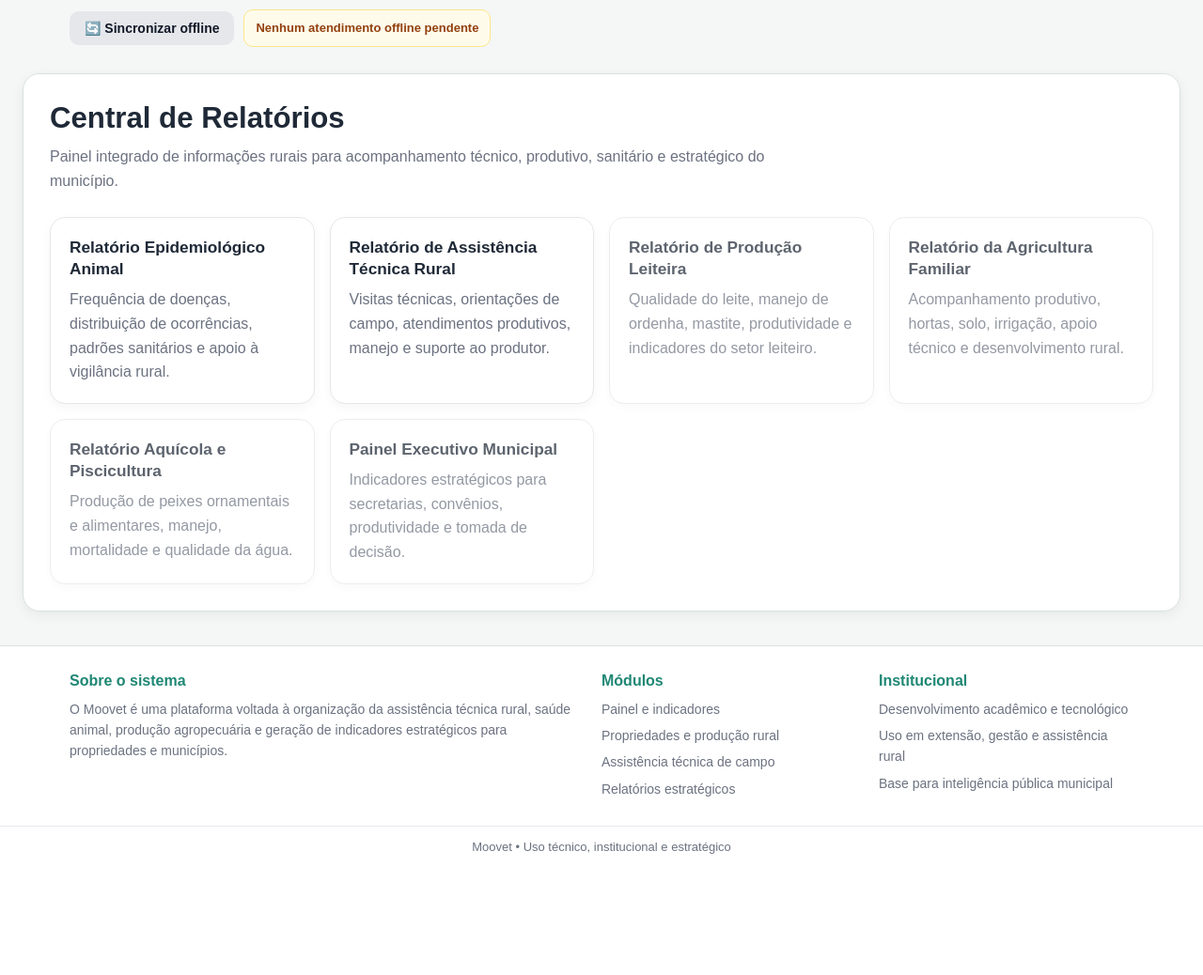
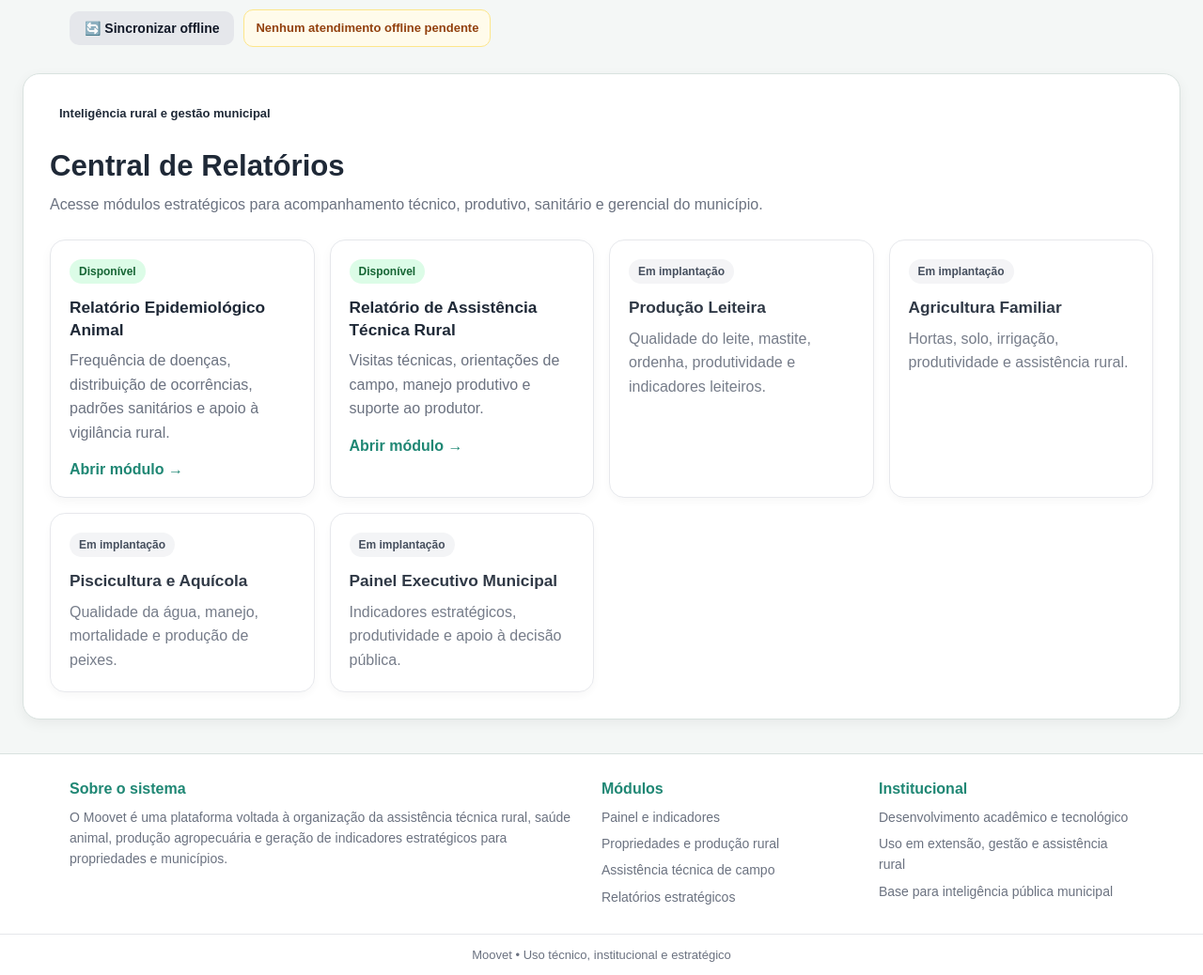
Before and after one commit to glauciocassiano-star/plataforma-relatorios, a Flask app: template app/templates/relatorios_central.html in a window 1280 px wide. Shown: the part 176-1214 px from the top of the page at 94% size. Before the commit the page ends 1085 px from the top, so only its background shows below. Run offline with Flask 3, Linux system fonts and the light colour scheme; the template is opened without the code that fills it, so the values that code supplies are empty.

Commit message:
central de relatorios versao piloto institucional

```diff
--- a/app/templates/relatorios_central.html
+++ b/app/templates/relatorios_central.html
@@ -2,85 +2,169 @@
 {% block title %}Central de Relatórios{% endblock %}
 
 {% block content %}
+
 <div class="admin-home-shell">
 
   <div class="admin-home-topo">
-    <h2 class="admin-home-titulo">Central de Relatórios</h2>
+    <span class="painel-banner-badge">
+      Inteligência rural e gestão municipal
+    </span>
+
+    <h2 class="admin-home-titulo">
+      Central de Relatórios
+    </h2>
 
     <p class="admin-home-subtitulo">
-      Painel integrado de informações rurais para acompanhamento técnico,
-      produtivo, sanitário e estratégico do município.
+      Acesse módulos estratégicos para acompanhamento técnico,
+      produtivo, sanitário e gerencial do município.
     </p>
   </div>
 
   <div class="admin-home-grid">
 
+    <!-- ATIVOS -->
+
     <a class="admin-home-card" href="{{ url_for('main.relatorio_epidemiologico') }}">
+      <div class="admin-home-card-topo">
+        <span class="status-pill ativo">Disponível</span>
+      </div>
+
       <div class="admin-home-card-titulo">
         Relatório Epidemiológico Animal
       </div>
 
       <div class="admin-home-card-texto">
-        Frequência de doenças, distribuição de ocorrências, padrões sanitários
-        e apoio à vigilância rural.
+        Frequência de doenças, distribuição de ocorrências,
+        padrões sanitários e apoio à vigilância rural.
+      </div>
+
+      <div class="admin-home-card-footer">
+        Abrir módulo →
       </div>
     </a>
 
+
     <a class="admin-home-card" href="{{ url_for('main.relatorio_atividades') }}">
+      <div class="admin-home-card-topo">
+        <span class="status-pill ativo">Disponível</span>
+      </div>
+
       <div class="admin-home-card-titulo">
         Relatório de Assistência Técnica Rural
       </div>
 
       <div class="admin-home-card-texto">
-        Visitas técnicas, orientações de campo, atendimentos produtivos,
-        manejo e suporte ao produtor.
+        Visitas técnicas, orientações de campo,
+        manejo produtivo e suporte ao produtor.
+      </div>
+
+      <div class="admin-home-card-footer">
+        Abrir módulo →
       </div>
     </a>
 
-    <div class="admin-home-card" style="opacity:0.72;">
+
+    <!-- FUTUROS -->
+
+    <div class="admin-home-card modulo-futuro">
+      <div class="admin-home-card-topo">
+        <span class="status-pill futuro">Em implantação</span>
+      </div>
+
       <div class="admin-home-card-titulo">
-        Relatório de Produção Leiteira
+        Produção Leiteira
       </div>
 
       <div class="admin-home-card-texto">
-        Qualidade do leite, manejo de ordenha, mastite,
-        produtividade e indicadores do setor leiteiro.
+        Qualidade do leite, mastite,
+        ordenha, produtividade e indicadores leiteiros.
       </div>
     </div>
 
-    <div class="admin-home-card" style="opacity:0.72;">
+
+    <div class="admin-home-card modulo-futuro">
+      <div class="admin-home-card-topo">
+        <span class="status-pill futuro">Em implantação</span>
+      </div>
+
       <div class="admin-home-card-titulo">
-        Relatório da Agricultura Familiar
+        Agricultura Familiar
       </div>
 
       <div class="admin-home-card-texto">
-        Acompanhamento produtivo, hortas, solo, irrigação,
-        apoio técnico e desenvolvimento rural.
+        Hortas, solo, irrigação,
+        produtividade e assistência rural.
       </div>
     </div>
 
-    <div class="admin-home-card" style="opacity:0.72;">
+
+    <div class="admin-home-card modulo-futuro">
+      <div class="admin-home-card-topo">
+        <span class="status-pill futuro">Em implantação</span>
+      </div>
+
       <div class="admin-home-card-titulo">
-        Relatório Aquícola e Piscicultura
+        Piscicultura e Aquícola
       </div>
 
       <div class="admin-home-card-texto">
-        Produção de peixes ornamentais e alimentares,
-        manejo, mortalidade e qualidade da água.
+        Qualidade da água, manejo,
+        mortalidade e produção de peixes.
       </div>
     </div>
 
-    <div class="admin-home-card" style="opacity:0.72;">
+
+    <div class="admin-home-card modulo-futuro">
+      <div class="admin-home-card-topo">
+        <span class="status-pill futuro">Em implantação</span>
+      </div>
+
       <div class="admin-home-card-titulo">
         Painel Executivo Municipal
       </div>
 
       <div class="admin-home-card-texto">
-        Indicadores estratégicos para secretarias,
-        convênios, produtividade e tomada de decisão.
+        Indicadores estratégicos,
+        produtividade e apoio à decisão pública.
       </div>
     </div>
 
   </div>
+
 </div>
+
+<style>
+.status-pill{
+  display:inline-block;
+  padding:6px 10px;
+  border-radius:999px;
+  font-size:12px;
+  font-weight:700;
+}
+
+.status-pill.ativo{
+  background:#dcfce7;
+  color:#166534;
+}
+
+.status-pill.futuro{
+  background:#f3f4f6;
+  color:#374151;
+}
+
+.admin-home-card-topo{
+  margin-bottom:14px;
+}
+
+.admin-home-card-footer{
+  margin-top:18px;
+  font-weight:700;
+  color:#1f8774;
+}
+
+.modulo-futuro{
+  opacity:.92;
+}
+</style>
+
 {% endblock %}
```
